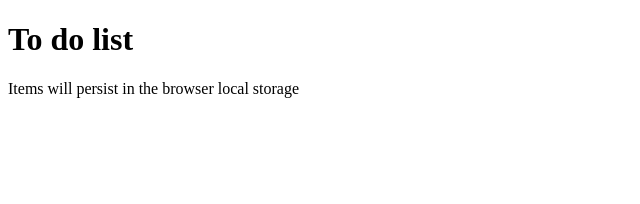
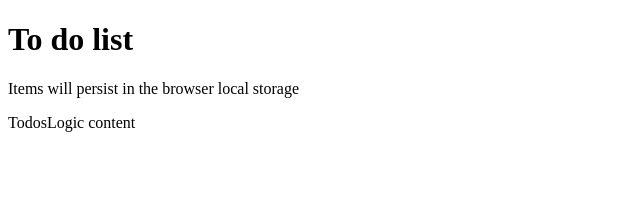
Before and after one commit to mohamedgamaleldin999999/vite-to-do-list, a React (Vite) app: page / in a window 1280 px wide. Shown: the top 204 px of the page, without its empty margins (0-640 px from the left). Built offline with nearby package versions, Linux system fonts and the light colour scheme.

Commit message:
Render todoslogic

```diff
--- a/src/components/TodoApp.jsx
+++ b/src/components/TodoApp.jsx
@@ -1,9 +1,11 @@
 import Header from '@/components/Header';
+import TodosLogic from '@/components/TodosLogic';
 
 const TodoApp = () => {
   return (
     <>
       <Header />
+      <TodosLogic />
     </>
   );
 };
```
